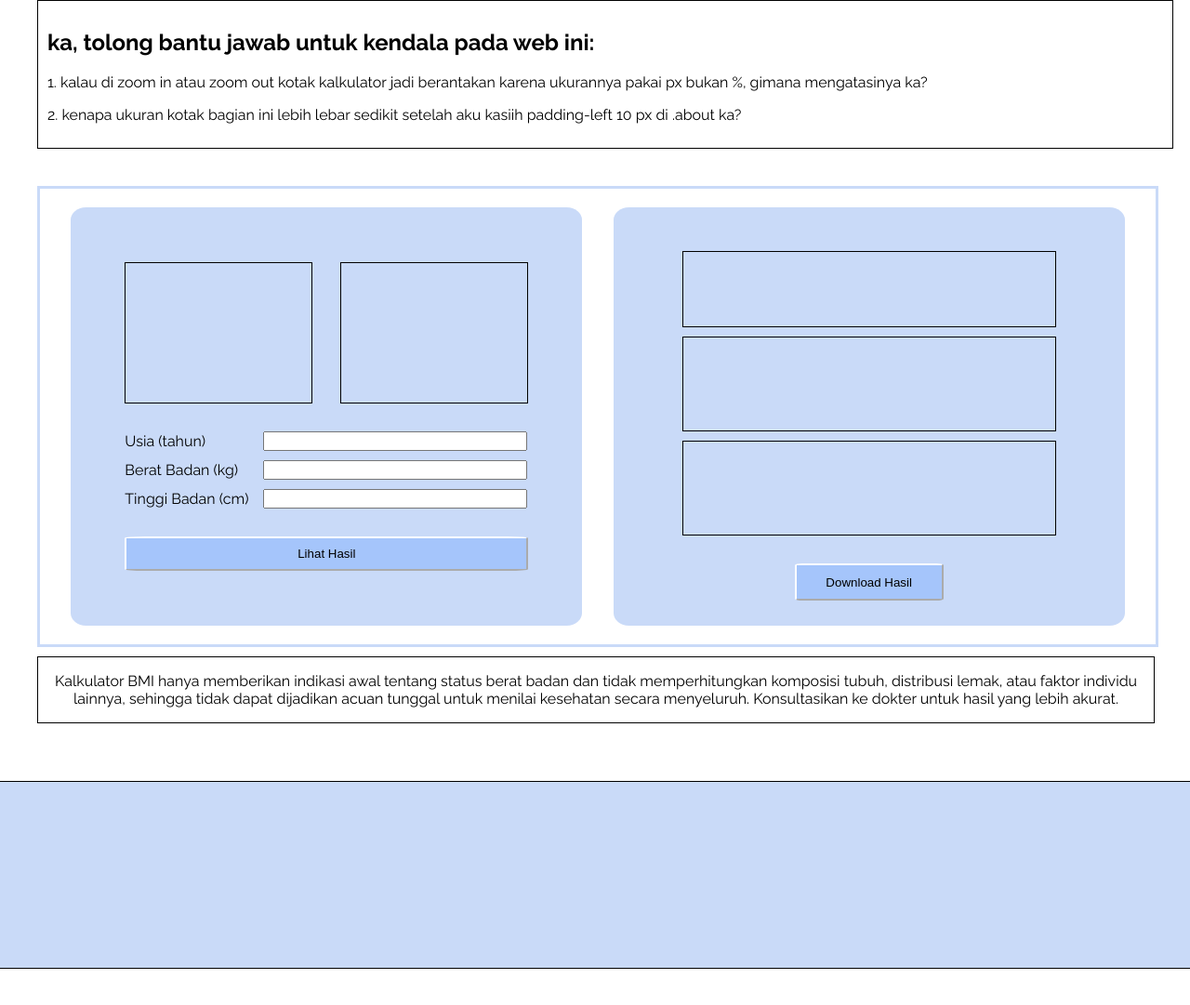
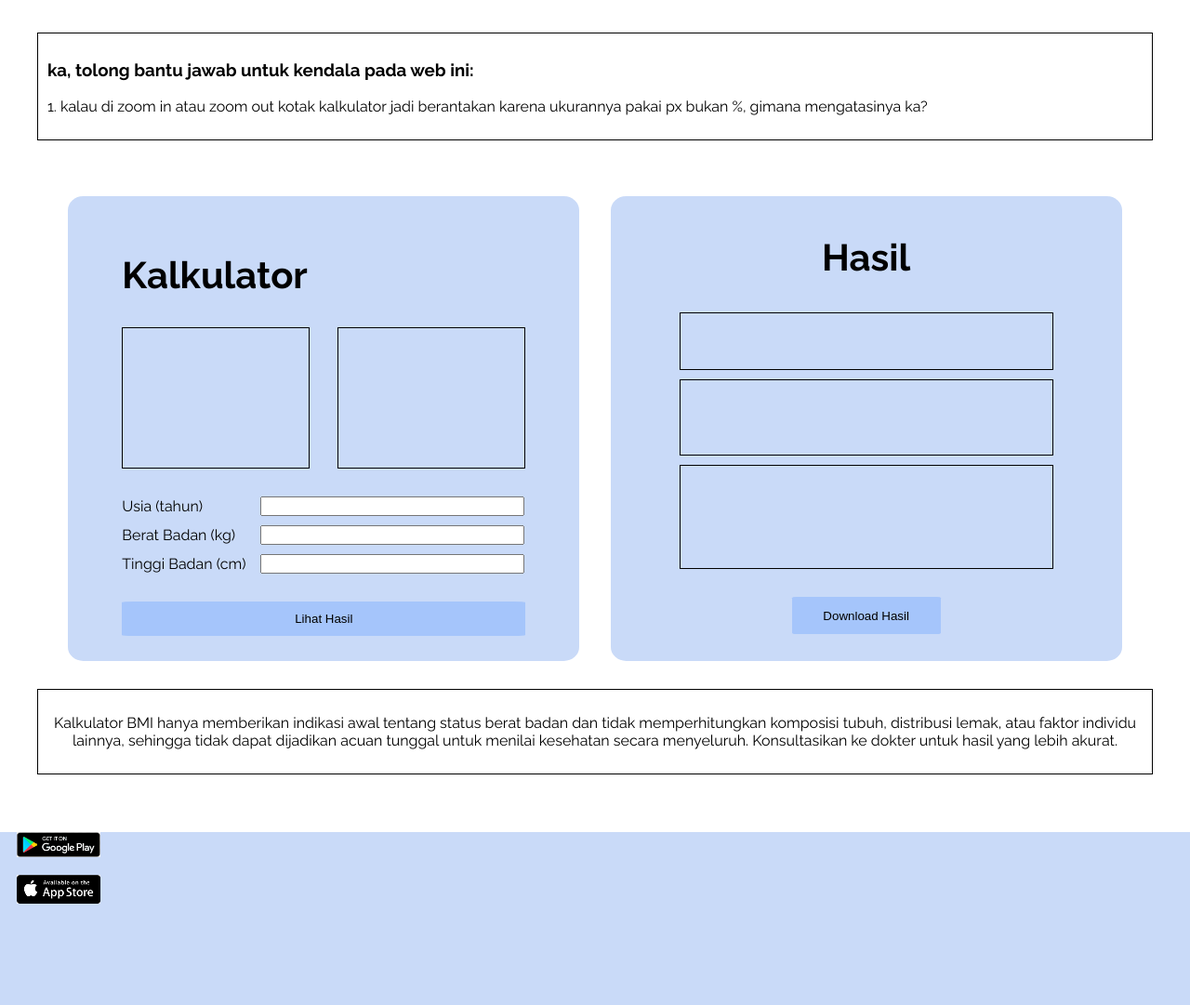
Before and after one commit to revou-fundamental-course/8-jul-24-vellandth, a plain HTML site: page index.html in a window 1280 px wide. Shown: the part 607-1688 px from the top of the page at 93% size. Before the commit the page ends 1649 px from the top, so only its background shows below. Drawn offline with nearby package versions, Linux system fonts and the light colour scheme.

Commit message:
progres: mengganti design dan banner

```diff
--- a/css/style.css
+++ b/css/style.css
@@ -37,8 +37,8 @@ header{
 .logo{
     border: 1px solid;
     border-color: white;
-    width: 50px;
-    height: 50px;
+    width: 40px;
+    height: 40px;
     border-radius: 50%;
     background-image: url(../assets/logo.jpg);
     background-size: cover;
@@ -46,6 +46,7 @@ header{
 
 .navigation h1{
     padding-left: 10px;
+    font-size: 20px;
 }
 
 /*----------------------banner----------------------*/
@@ -66,7 +67,7 @@ header{
 
 .slides{
     overflow: hidden; /*gatau apa*/
-    animation-name: fade; /*gatau apa*/
+    animation-name: fade; /*biar burem dulu baru jelas*/
     animation-duration: 2s;
     display: none; /*gatau apa*/
 }
@@ -83,13 +84,13 @@ img{
 .dot{ /*gatau bedanya apa*/
     display: inline-block;
     border-radius: 50%;
-    background: rgb(199, 187, 187);
+    background: rgb(231, 219, 219);
     padding: 10px; /*gatau apa*/
     margin: 10px 5px;/*gatau apa*/
 }
 
 .active{ /*gatau apa*/
-    background: #c9daf8;
+    background: #a5c5fb;
   }
 
 /*----------------------about----------------------*/
@@ -100,6 +101,7 @@ img{
     border-color: black;
     margin-top: 40px;
     padding: 10px;
+    box-sizing: border-box; /*biar ga over kotaknya*/
 }
 
 
@@ -110,8 +112,6 @@ img{
     justify-content: space-evenly;
     width: 100%;
     height: 100%;
-    border: 3px solid;
-    border-color: #c9daf8;
     margin-top: 40px;
     padding-top: 20px;
     padding-bottom: 20px;
@@ -122,8 +122,9 @@ img{
     display: flex;
     justify-content: center;
     align-items: center;
-    width: 550px;
-    height: 450px;
+    width: 530px;
+    height: 480px;
+    padding: 10px;
     background-color: #c9daf8;
     border-radius: 3%;
 }
@@ -175,10 +176,11 @@ img{
 button{
     width: 100%;
     height: 37px;
-    border-radius: 5%;
+    border-radius: 3%;
     background-color: #a5c5fb;
     border-color: white;
     color: rgb(0, 0, 0);
+    border-style: none;
 }
 
 /*----------------------output----------------------*/
@@ -187,10 +189,22 @@ button{
     flex-direction: column;
     justify-content: center;
     align-items: center;
-    width: 550px;
-    height: 450px;
+    width: 530px;
+    height: 480px;
+    padding: 10px;
     background-color: #c9daf8;
     border-radius: 3%;
+}
+
+.output-value{
+    display: flex;
+    flex-direction: column;
+    justify-content: center;
+    align-items: center;
+}
+
+h2 {
+    font-size: 40px;
 }
 
 .output div{
@@ -199,27 +213,27 @@ button{
 
 .output-status{
     width: 400px;
-    height: 80px;
+    height: 60px;
     border: 1px solid;
-    margin-top: 30px;
+    margin-top: 3px;
 }
 
 .output-number{
     width: 400px;
-    height: 100px;
+    height: 80px;
     border: 1px solid;
 }
 
 .output-info{
     width: 400px;
-    height: 100px;
+    height: 110px;
     border: 1px solid;
 }
 
 .output button{
     width: 160px;
     height: 40px;
-    border-radius: 5%;
+    border-radius: 3%;
     background-color: #a5c5fb;
     border-color: white;
     color: rgb(0, 0, 0);
@@ -227,7 +241,6 @@ button{
 }
 
 /*----------------------peringatan----------------------*/
-
 .peringatan{
     width: 100%;
     height: 100%;
@@ -235,6 +248,8 @@ button{
     border-color: black;
     margin-top: 10px;
     text-align: center;
+    padding: 10px;
+    box-sizing: border-box; /*biar ga over kotaknya*/
 }
 
 /*----------------------footer----------------------*/
@@ -242,8 +257,6 @@ footer{
     position: relative; /*kalau dihapus, kena margin left 10 px*/
     width: 100%;
     height: 200px;
-    border: 1px solid;
-    border-color: black;
     background-color: #c9daf8;
     margin-top: 20px;
     padding-left: 20px;
@@ -251,3 +264,9 @@ footer{
     right: -10px;
     bottom: -10px;
 }
+
+.download img{
+    width: 90px;
+    display: flex;
+    flex-direction: column;
+}
--- a/index.html
+++ b/index.html
@@ -28,15 +28,15 @@
     <section class="banner" id="banner">
 
         <div class="slides">
-            <img src="assets/banner1.jpg" width="100%">
+            <img src="assets/banner1.png" width="100%">
         </div>
 
         <div class="slides">
-            <img src="assets/banner2.jpg" width="100%">
+            <img src="assets/banner2.png" width="100%">
         </div>
 
         <div class="slides">
-            <img src="assets/banner3.jpg" width="100%">
+            <img src="assets/banner3.png" width="100%">
         </div>
 
         <div id="dot">
@@ -49,9 +49,8 @@
 
     <!--about-->
     <section class="about" id="about">
-        <h2>ka, tolong bantu jawab untuk kendala pada web ini:</h2>
+        <h3>ka, tolong bantu jawab untuk kendala pada web ini:</h2>
         <p>1. kalau di zoom in atau zoom out kotak kalkulator jadi berantakan karena ukurannya pakai px bukan %, gimana mengatasinya ka?</p>
-        <p>2. kenapa ukuran kotak bagian ini lebih lebar sedikit setelah aku kasiih padding-left 10 px di .about ka?</p>
 
     </section>
 
@@ -60,8 +59,12 @@
     <section class="kalkulator">
 
         <!--input-->
+
         <section class="input" id="input">
+
             <form>
+
+                <h2>Kalkulator</h2>
 
                 <div class="gender-img">
                     <div class="male-img"></div>
@@ -97,14 +100,18 @@
         <!--output-->
         <section class="output" id="output">
 
-            <div class="output-status"></div>
+            <h2>Hasil</h2>
 
-            <div class="output-number"></div>
+            <div class="output-value">
+                <div class="output-status"></div>
 
-            <div class="output-info"></div>
+                <div class="output-number"></div>
 
-            <div class="button">
-                <button type="submit">Download Hasil</button>
+                <div class="output-info"></div>
+
+                <div class="button">
+                    <button type="submit">Download Hasil</button>
+                </div>
             </div>
 
         </section>
@@ -116,12 +123,20 @@
             Kalkulator BMI hanya memberikan indikasi awal tentang status berat badan dan tidak memperhitungkan komposisi tubuh, distribusi lemak, atau faktor individu lainnya, sehingga tidak dapat dijadikan acuan tunggal untuk menilai kesehatan secara menyeluruh. Konsultasikan ke dokter untuk hasil yang lebih akurat.</p>
 
     </section>
-
 </main>
 
 <!-----------------------------------footer section----------------------------------->
 <footer>
 
+    <div class="download">
+        <a href="https://play.google.com/store">
+            <img src="assets/playstore.png">
+        </a>
+        <br>
+        <a href="https://www.apple.com/app-store/">
+            <img src="assets/appstore.png">
+        </a>
+    </div>
 </footer>
 
     <script>
```
Also changed, not shown: assets/appstore.png (added), assets/banner1.jpg (deleted), assets/banner1.png (added), assets/banner2.jpg (deleted), assets/banner2.png (added), assets/banner3.jpg (deleted), assets/banner3.png (added), assets/playstore.png (added).
